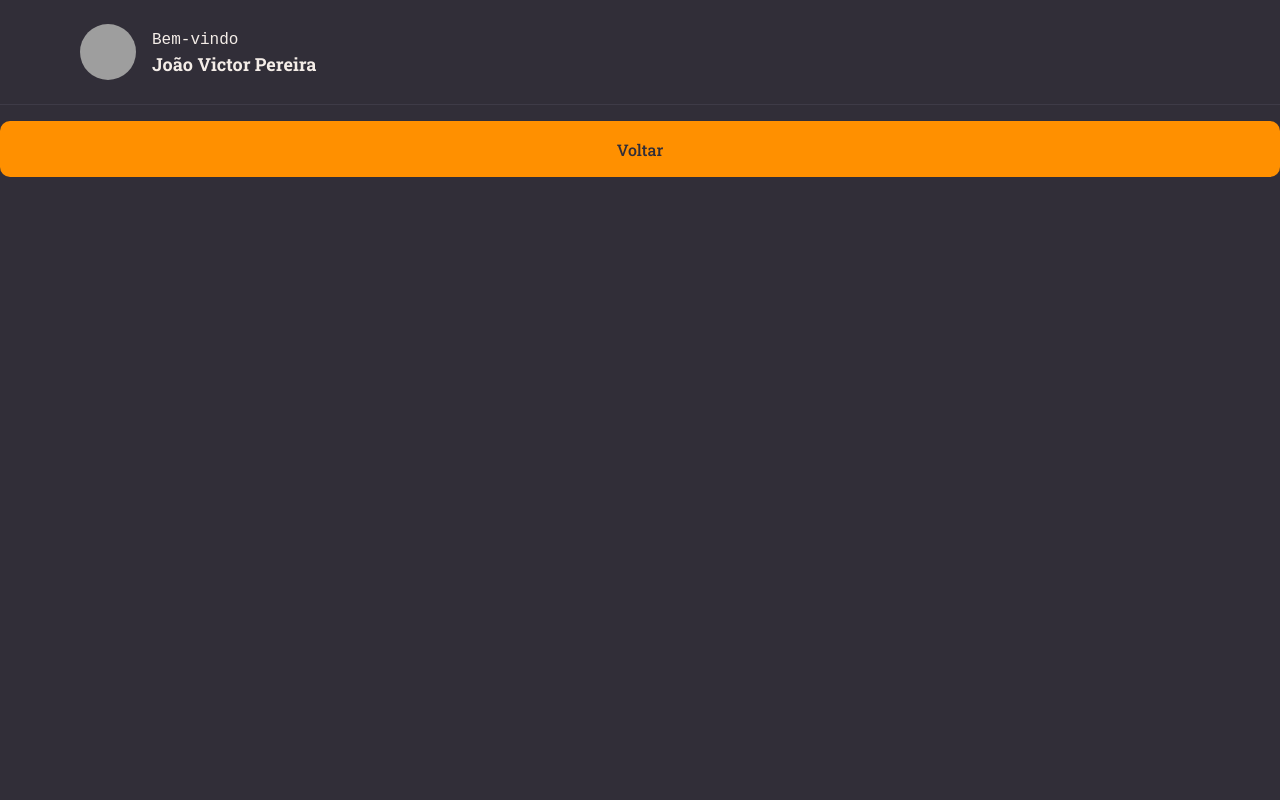
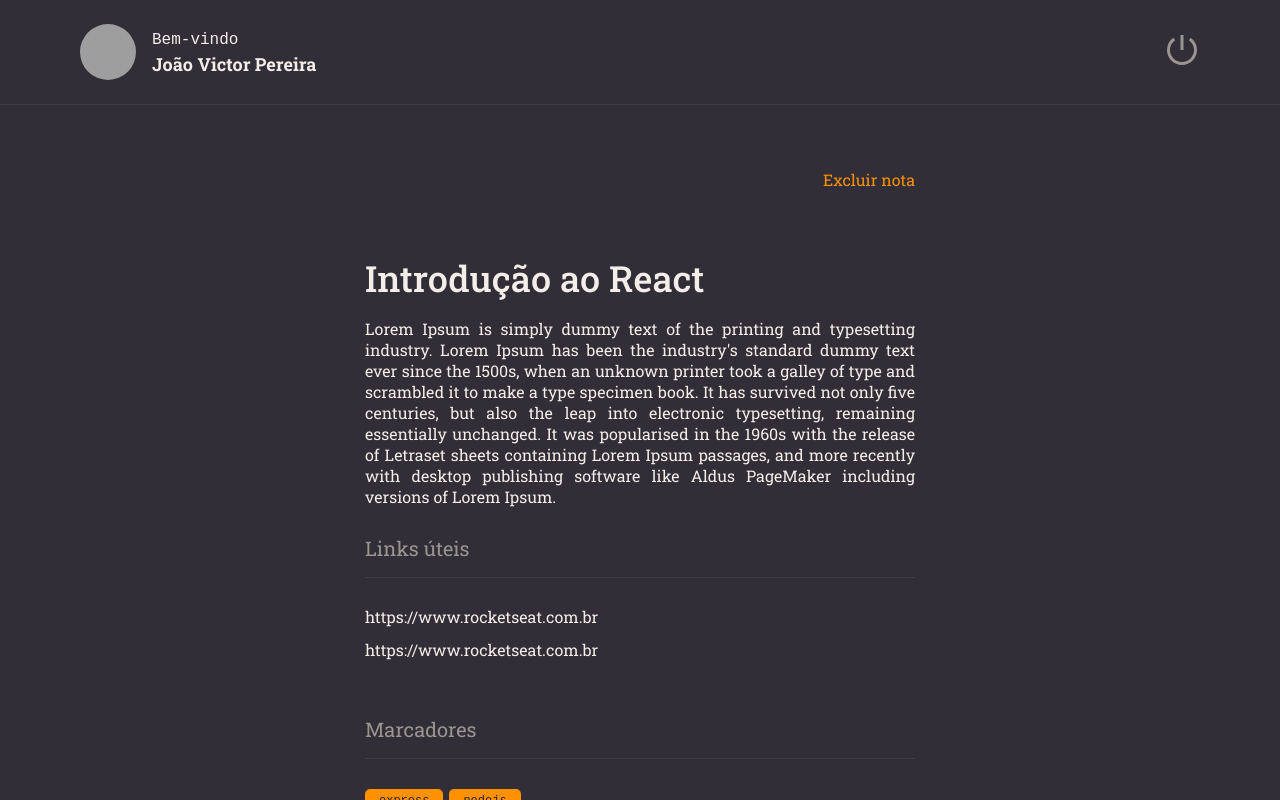
Before and after one commit to Joaov9620/RocketNotes-Web, a React (Vite) app: page / in a window 1280 px wide. Built offline with nearby package versions, Linux system fonts and the light colour scheme; grey boxes are pictures that could not be loaded.

Commit message:
Atualizado

```diff
--- a/package.json
+++ b/package.json
@@ -11,6 +11,7 @@
   "dependencies": {
     "react": "^18.2.0",
     "react-dom": "^18.2.0",
+    "react-icons": "^4.6.0",
     "styled-components": "^5.3.6"
   },
   "devDependencies": {
--- /dev/null
+++ b/src/components/ButtonText/index.jsx
@@ -0,0 +1,12 @@
+import {Container} from './styles'
+
+export function ButtonText({title, ...rest}){
+    return(
+        <Container
+        type='button'
+         {...rest}
+         >
+            {title}
+        </Container>
+    );
+};
--- /dev/null
+++ b/src/components/ButtonText/styles.js
@@ -0,0 +1,9 @@
+import styled from 'styled-components';
+
+export const Container = styled.button`
+    background: none;
+    color: ${({theme}) => theme.COLORS.ORANGE};
+
+    border: none;
+    font-size: 16px;
+`;
--- a/src/components/Header/index.jsx
+++ b/src/components/Header/index.jsx
@@ -1,4 +1,5 @@
-import { Container, Profile } from "./styles";
+import {RiShutDownLine} from 'react-icons/ri'  //biblioteca de icones
+import { Container, Profile, Logout } from "./styles";
 
 export function Header(){
     return (
@@ -14,6 +15,9 @@
                     <strong>João Victor Pereira</strong>
                 </div>
             </Profile>
+            <Logout>
+                <RiShutDownLine/>
+            </Logout>
         </Container>
     )
 }
--- a/src/components/Header/styles.js
+++ b/src/components/Header/styles.js
@@ -44,3 +44,13 @@
         }
     }
 `;
+
+export const Logout = styled.button`
+    border: none;
+    background: none;
+
+    >svg{
+        color: ${({theme}) => theme.COLORS.GRAY_100};
+        font-size: 36px;
+    }
+`;
--- /dev/null
+++ b/src/components/Section/index.jsx
@@ -0,0 +1,10 @@
+import {Container} from './styles';
+
+export function Section({title,children}){
+    return(
+        <Container>
+            <h2>{title}</h2>
+            {children}
+        </Container>
+    );
+};
--- /dev/null
+++ b/src/components/Section/styles.js
@@ -0,0 +1,18 @@
+import styled from 'styled-components';
+
+export const Container = styled.section`
+    margin: 28px 0;
+
+    >h2{
+        border-bottom-width: 1px;
+        border-bottom-style: solid;
+        border-bottom-color: ${({theme}) => theme.COLORS.BACKGROUND_700};
+
+        padding-bottom: 16px;
+        margin-bottom: 28px;
+
+        color: ${({theme}) => theme.COLORS.GRAY_100};
+        font-size: 20px;
+        font-weight: 400;
+    }
+`;
--- /dev/null
+++ b/src/components/Tag/index.jsx
@@ -0,0 +1,9 @@
+import { Container } from "./styles";
+
+export function Tag({title}){
+    return(
+        <Container>
+            {title}
+        </Container>
+    );
+};
--- /dev/null
+++ b/src/components/Tag/styles.js
@@ -0,0 +1,10 @@
+import styled from 'styled-components';
+
+export const Container = styled.samp`
+    font-size: 12px;
+    padding: 5px 14px;
+    border-radius: 5px;
+    margin-right: 6px;
+    color: ${({theme}) => theme.COLORS.BACKGROUND_900};
+    background-color: ${({theme}) => theme.COLORS.ORANGE};
+`;
--- a/src/pages/Details/index.jsx
+++ b/src/pages/Details/index.jsx
@@ -1,13 +1,41 @@
-import {Container} from "./styles"
+import {Container, Links, Content} from "./styles"
 
 import { Header } from "../../components/Header"
 import { Button } from "../../components/Button"
+import { Section } from "../../components/Section"
+import { ButtonText } from "../../components/ButtonText"
+import { Tag } from "../../components/Tag"
 
 export function Details(){
   return (
     <Container>
       <Header/>
-      <Button title="Voltar "/>
+
+      <main>
+        <Content>
+          <ButtonText title="Excluir nota"/>
+
+          <h1>Introdução ao React</h1>
+
+          <p>
+          Lorem Ipsum is simply dummy text of the printing and typesetting industry. Lorem Ipsum has been the industry's standard dummy text ever since the 1500s, when an unknown printer took a galley of type and scrambled it to make a type specimen book. It has survived not only five centuries, but also the leap into electronic typesetting, remaining essentially unchanged. It was popularised in the 1960s with the release of Letraset sheets containing Lorem Ipsum passages, and more recently with desktop publishing software like Aldus PageMaker including versions of Lorem Ipsum.
+          </p>
+
+          <Section title="Links úteis">
+            <Links>
+              <li><a href="#">https://www.rocketseat.com.br</a></li>
+              <li><a href="#">https://www.rocketseat.com.br</a></li>
+            </Links>
+          </Section>
+
+          <Section title="Marcadores">
+            <Tag title="express"/>
+            <Tag title="nodejs"/>
+          </Section>
+
+          <Button title="Voltar "/>
+        </Content>
+      </main>
     </Container>
   )
 }
--- a/src/pages/Details/styles.js
+++ b/src/pages/Details/styles.js
@@ -8,6 +8,48 @@
     grid-template-rows: 105px auto;
     grid-template-areas:
     "header"
-    "content"
+    "content";
+
+    >main{
+        grid-area: content;
+        overflow-y: scroll;
+        padding: 64px 0;
+    }
     ;
 `;
+
+export const Links = styled.ul`
+    list-style: none;
+
+    >li{
+        margin-top: 12px;
+
+        a{
+            color: ${({theme}) => theme.COLORS.WHITE};
+        }
+    }
+`;
+
+export const Content = styled.div`
+    max-width: 550px;
+    margin: 0 auto;
+
+    display: flex;
+    flex-direction: column;
+
+    >button:first-child{
+        align-self: end;
+    }
+
+    >h1{
+        font-size: 36px;
+        font-weight: 500;
+        padding-top: 64px;
+    }
+
+    >p{
+        font-size: 16px;
+        margin-top: 16px;
+        text-align: justify;
+    }
+`;
```
Also changed, not shown: 1 other file (tests, documents, lock files or other folders).
